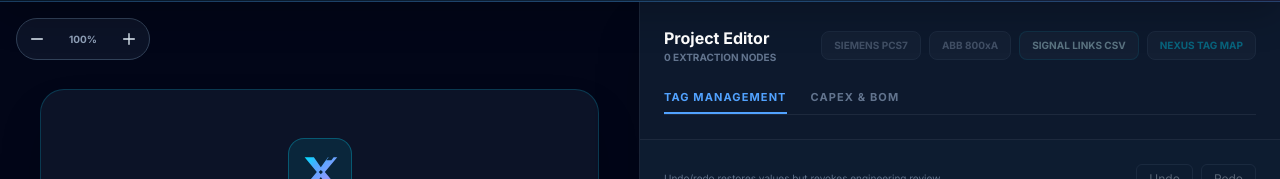
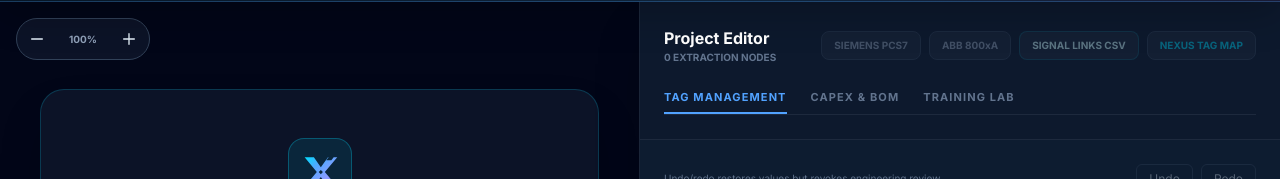
Before and after one commit to senanurcetin/Vision2DCS, a React (Vite) app: page / in a window 1280 px wide. Shown: the part 113-292 px from the top of the page. Built offline with nearby package versions, Linux system fonts and the light colour scheme.

Commit message:
feat(app): expose synthetic cause-effect lab as separate local training tab

```diff
--- a/App.tsx
+++ b/App.tsx
@@ -3,6 +3,7 @@ import React, { useState, useCallback, useRef, useMemo } from 'react';
 import InstrumentTable from './components/InstrumentTable';
 import HmiReactFlowView from './components/HmiReactFlowView';
 import AuditBOM from './components/AuditBOM';
+import CauseEffectDemo from './components/CauseEffectDemo';
 import { Instrument, AnalysisProject } from './types';
 import { analyzePIDImage, generateDigitalTwin, setAiAccessToken } from './services/geminiService';
 import { downloadSiemensCSV, downloadABBXML, downloadBomCSV, downloadText, downloadSignalLinksCSV } from './services/exportService';
@@ -19,7 +20,7 @@ import { createSyntheticDemoProject, type DemoScenario } from './services/offlin
 import { createLocalId } from './services/localIds';
 import { instrumentDeletionWarning } from './services/instrumentDeletion';
 
-type TabView = 'list' | 'hmi' | 'bom';
+type TabView = 'list' | 'bom' | 'training';
 type LeftPanelView = 'image' | 'draft_hmi' | 'twin';
 
 /** Public static Vercel build: never show token-based operations without API routes. */
@@ -459,9 +460,9 @@ const App: React.FC = () => {
                 </div>
               )}
               <div className="flex gap-6 border-b border-slate-800">
-                 {['list', 'bom'].map(tab => (
+                 {(['list', 'bom', 'training'] as const).map(tab => (
                    <button key={tab} onClick={() => setActiveTab(tab as TabView)} className={`pb-2 text-[11px] font-bold uppercase tracking-widest transition-all relative ${activeTab === tab ? 'text-blue-400' : 'text-slate-500'}`}>
-                      {tab === 'list' ? 'Tag Management' : 'Capex & BOM'}
+                      {tab === 'list' ? 'Tag Management' : tab === 'bom' ? 'Capex & BOM' : 'Training Lab'}
                       {activeTab === tab && <div className="absolute bottom-0 left-0 right-0 h-0.5 bg-blue-400" />}
                    </button>
                  ))}
@@ -479,7 +480,7 @@ const App: React.FC = () => {
                     </div>
                     <InstrumentTable instruments={currentProject?.instruments || []} onUpdate={updateInstrument} onDelete={deleteInstrument} onAdd={currentProject ? addInstrument : undefined} />
                   </>
-                ) : <AuditBOM instruments={currentProject?.instruments || []} onExport={currentProject ? () => downloadBomCSV(currentProject.instruments, currentProject.name) : undefined} />}
+                ) : activeTab === 'training' ? <CauseEffectDemo /> : <AuditBOM instruments={currentProject?.instruments || []} onExport={currentProject ? () => downloadBomCSV(currentProject.instruments, currentProject.name) : undefined} />}
               </div>
 
               {currentProject && (
```
